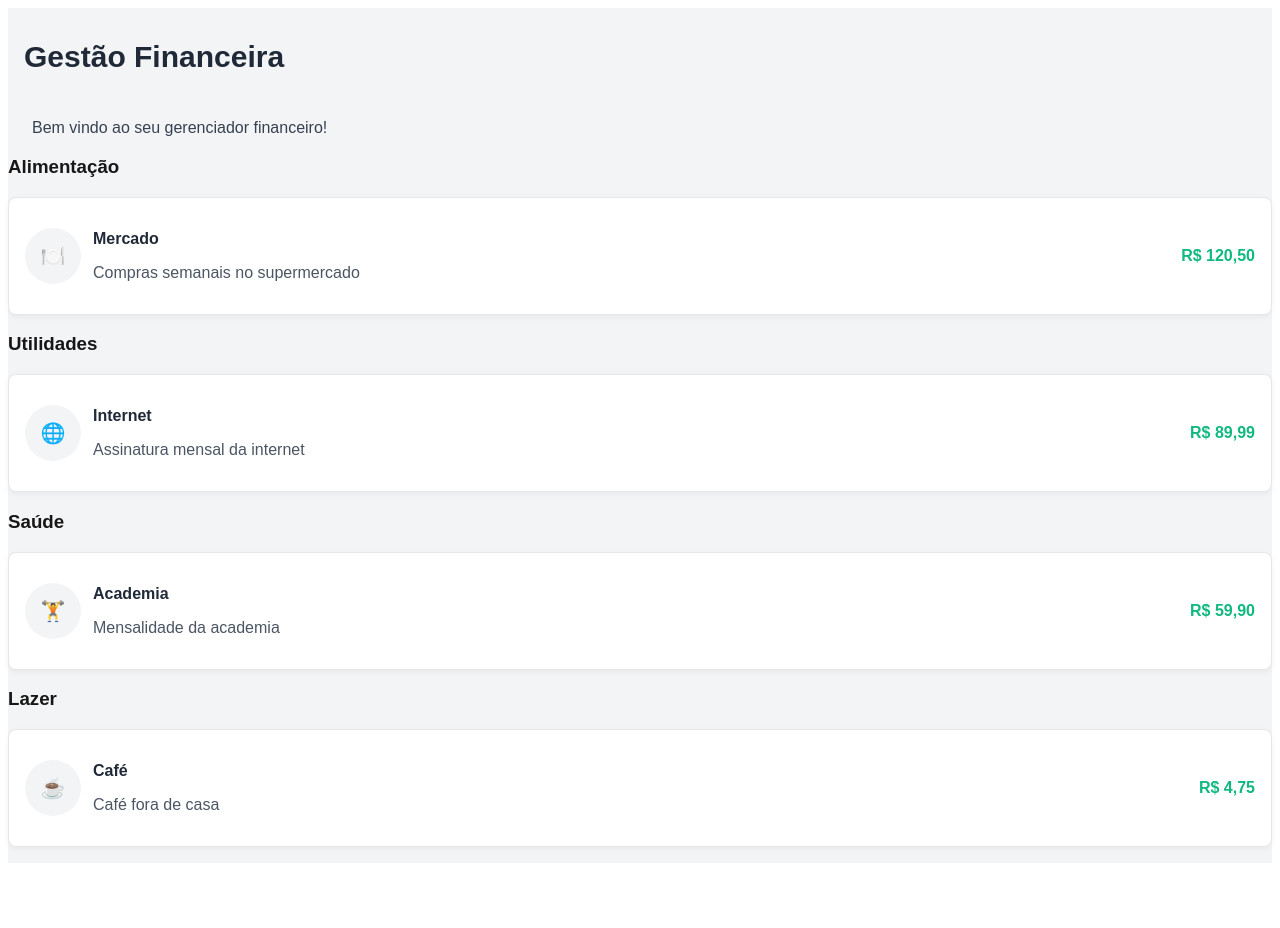
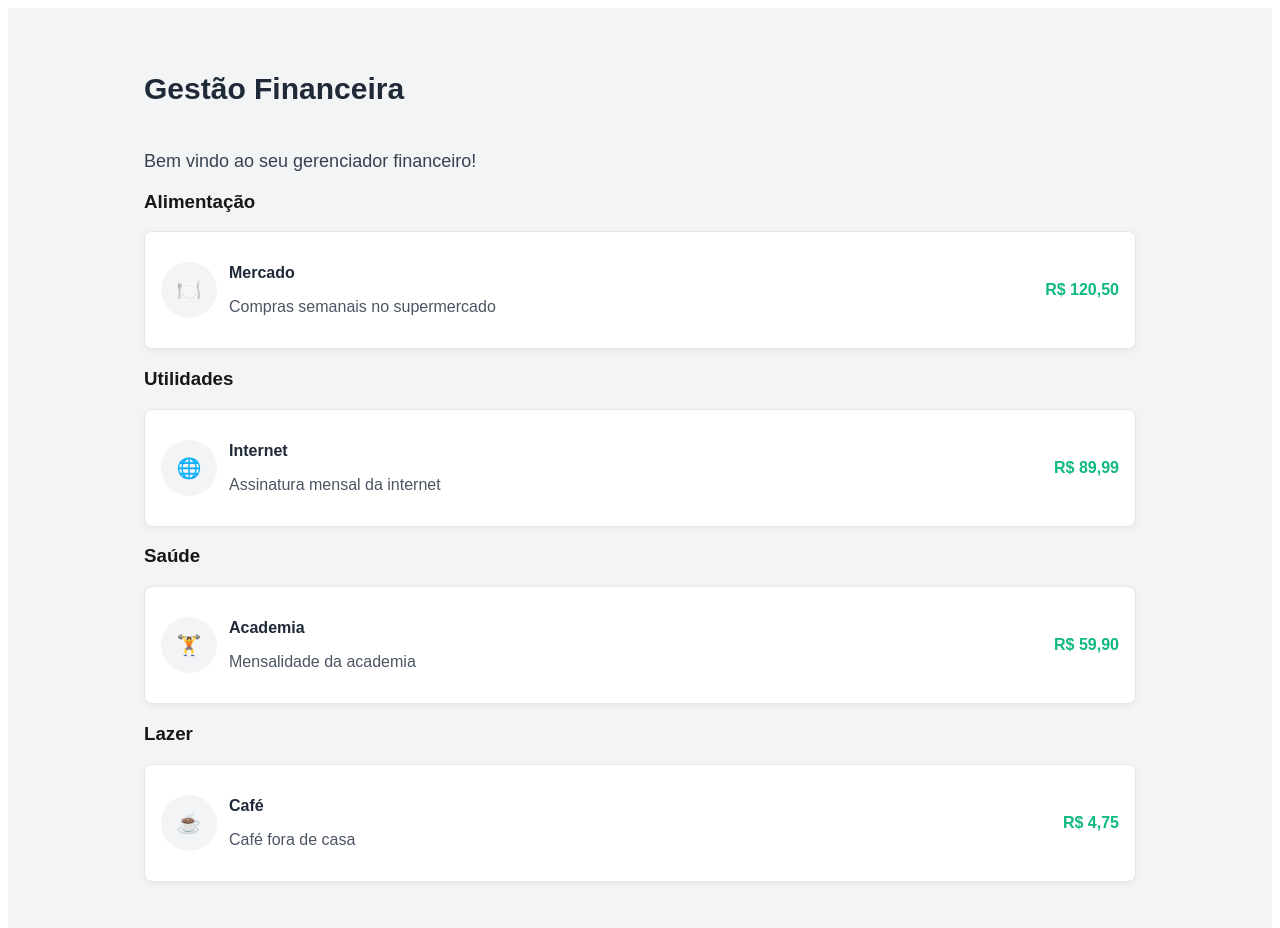
Before and after one commit to flaviane-lima/myfinance, a Next.js app: page / in a window 1280 px wide. Shown: the top 928 px of the page. Before the commit the page ends 871 px from the top, so only its background shows below. Built offline with nearby package versions, Linux system fonts and the light colour scheme.

Commit message:
style: foi feita uma melhoria no layout da aplicação

```diff
--- a/src/app/components/Header.tsx
+++ b/src/app/components/Header.tsx
@@ -5,11 +5,12 @@ import styled from "styled-components";
 const StyledHeader = styled.header`
   background-color: #f3f4f6;
   width: 100%;
-  max-width: 1024px;
-  padding: 2rem 1rem;
+  padding: 2rem 0rem;
   color: #1f2937;
   text-align: left;
   box-sizing: border-box;
+  margin-bottom: 0.8rem;
+
 
   h1 {
     font-size: 1.875rem;
--- a/src/app/components/PageWrapper.tsx
+++ b/src/app/components/PageWrapper.tsx
@@ -1,5 +1,18 @@
 // components/PageWrapper.tsx
 'use client'
+
+import styled from "styled-components"
+
+const Wrapper = styled.div`
+  width: 100%;
+  max-width: 1024px;
+  margin: 0 auto;
+  padding: 2rem 1rem;
+  box-sizing: border-box;
+  box-sizing: border-box;
+`;
+
+
 
 type PageWrapperProps = {
   children: React.ReactNode
@@ -7,10 +20,9 @@ type PageWrapperProps = {
 
 export default function PageWrapper({ children }: PageWrapperProps) {
   return (
-
-      <div className="w-full">
-        {children}
-      </div>
+    <Wrapper>
+      {children}
+    </Wrapper>
 
   )
 }
--- a/src/app/components/SectionHeader.tsx
+++ b/src/app/components/SectionHeader.tsx
@@ -4,11 +4,11 @@ import React from 'react';
 import styled from 'styled-components';
 
 const Title = styled.h2`
-  font-size: 1rem; // equivalente a 14px
-  font-weight: 200;
-  margin-bottom: 1rem;
+  font-size:  1.125rem; // equivalente a 14px
+  font-weight: 400;
+  margin-top: 0;
+  margin-bottom: 0.75rem;
   color: #374151;
-  padding-left: 1.5rem;
 `;
 
 export default function SectionHeader({ children }: { children: React.ReactNode }){
--- a/src/app/page.tsx
+++ b/src/app/page.tsx
@@ -50,9 +50,11 @@ export default function Page() {
 
   return (
      <BackgroundWrapper>
+
+    <PageWrapper>
       <Header />
-    <PageWrapper>
-      <section className="max-w-4xl mx-auto p-6">
+
+      <section>
         <SectionHeader>Bem vindo ao seu gerenciador financeiro!</SectionHeader>
 
         {categories.map(category => (
```
